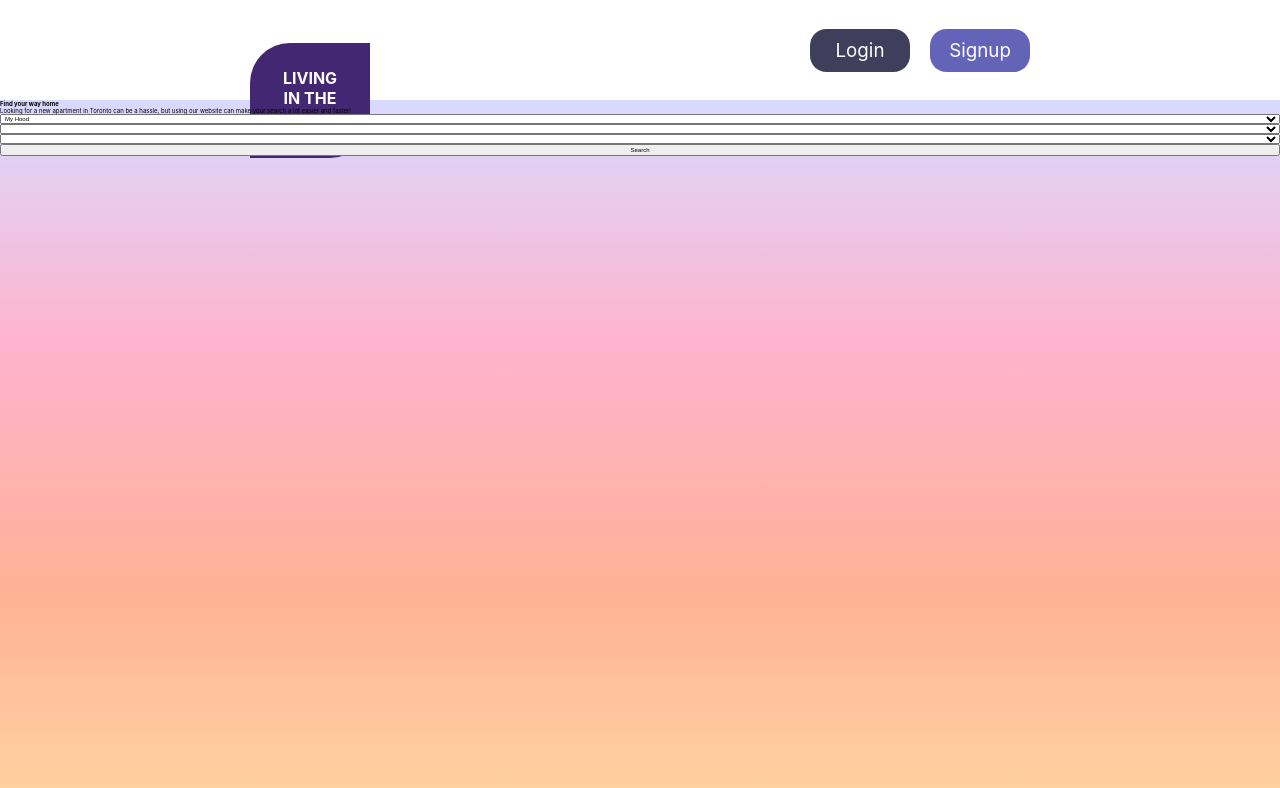
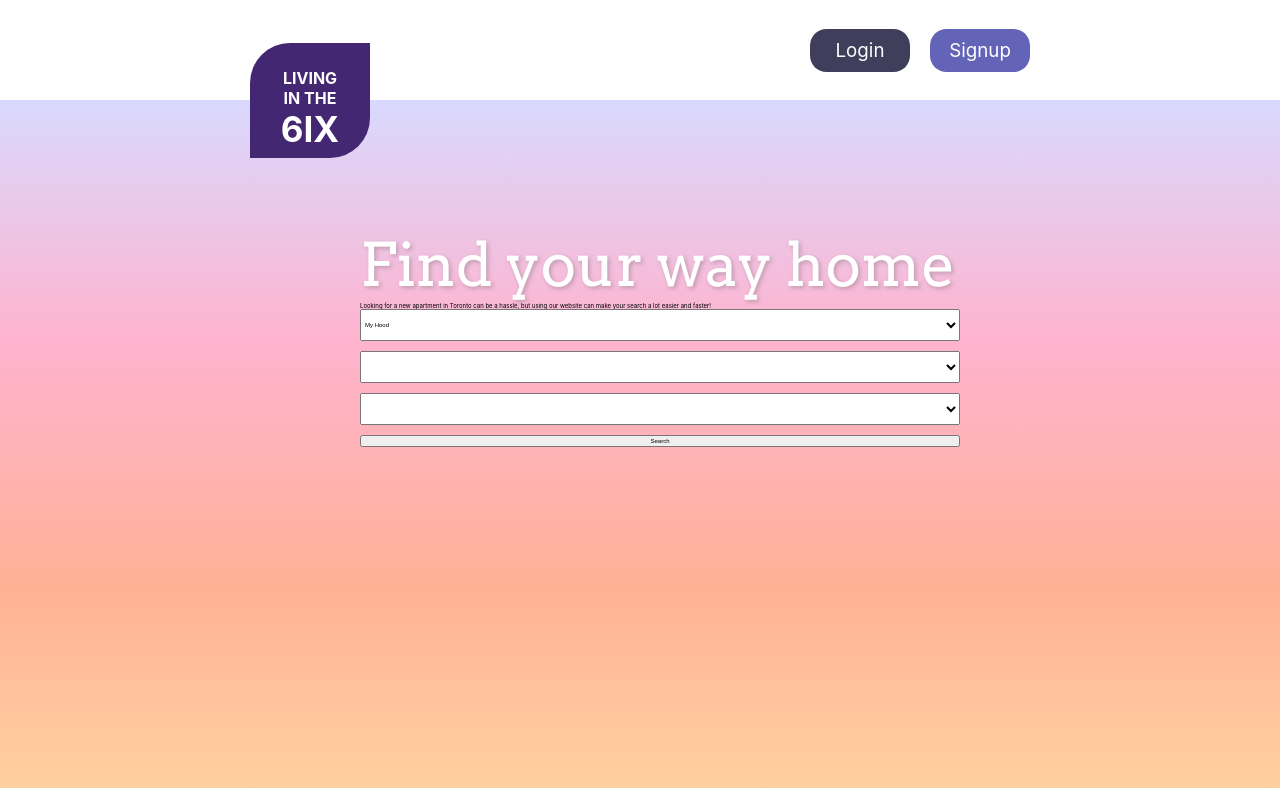
Before and after one commit to JuanTValdez/Living-in-the-Six, a React (Create React App) app: page / in a window 1280 px wide. Shown: the top 788 px of the page. Built offline with nearby package versions, Linux system fonts and the light colour scheme.

Commit message:
styling home page form

```diff
--- a/src/GlobalVariables.css
+++ b/src/GlobalVariables.css
@@ -43,6 +43,9 @@
 	font-size: 3.5rem;
 }
 
+.font-size-60 {
+	font-size: 6rem;
+}
 /* Font-Family */
 
 .gotham-book {
--- a/src/components/Home.js
+++ b/src/components/Home.js
@@ -7,14 +7,14 @@ export default function Home() {
 		<>
 			<NavBar />
 			<div className='gradient'>
-				<div className='container'>
-					<h1>Find your way home</h1>
-					<p>
+				<div className='form-container'>
+					<h1 className='font-size-60'>Find your way home</h1>
+					<p classname='font-size-16'>
 						Looking for a new apartment in Toronto can be a hassle, but using
 						our website can make your search a lot easier and faster!
 					</p>
-					<form className='flex-col'>
-						<select value='hoods' required>
+					<form className='flex-col homepage-form'>
+						<select className='dropdown' value='hoods' required>
 							<option value='' disabled selected hidden>
 								Select your hood
 							</option>
@@ -22,8 +22,8 @@ export default function Home() {
 							<option value=''>Your Hood</option>
 							<option value=''>Their Hood</option>
 						</select>
-						<select type='dropdown' />
-						<select type='dropdown' />
+						<select className='dropdown' type='dropdown' />
+						<select className='dropdown' type='dropdown' />
 						<button>Search</button>
 					</form>
 				</div>
--- a/src/styles/Home.css
+++ b/src/styles/Home.css
@@ -2,9 +2,33 @@
 	height: 728px;
 	background-image: linear-gradient(
 		to top,
-		var(--light-peach) ,
-		var(--pale-salmon) ,
-		var(--powder-pink) ,
+		var(--light-peach),
+		var(--pale-salmon),
+		var(--powder-pink),
 		var(--pale-lilac)
 	);
+	padding: 12.7rem 0 0 36rem;
 }
+
+.form-container {
+	width: 60rem;
+
+	& h1 {
+		font-family: 'Arvo-Regular';
+		color: var(--white);
+		/* line-height: 1.08; */
+		text-shadow: 2px 2px 4px rgba(81, 81, 81, 0.3);
+		letter-spacing: normal;
+		font-weight: normal;
+	}
+	&  p {
+	}
+}
+
+.homepage-form {
+	gap: 1rem;
+}
+
+.dropdown {
+	height: 32px;
+}
```
